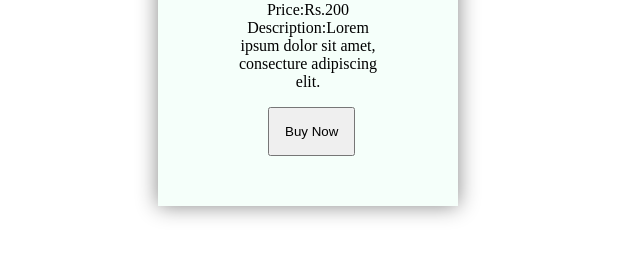
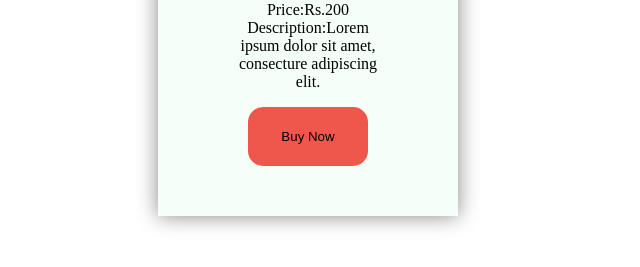
Before and after one commit to acciojob/pricing-card-Praveen27p, a website: page main.html in a window 1280 px wide. Shown: the part 373-640 px from the top of the page, without its empty margins (0-640 px from the left). Drawn offline with Linux system fonts and the light colour scheme.

Commit message:
created a submission

```diff
--- a/styles.css
+++ b/styles.css
@@ -8,9 +8,12 @@
 	box-shadow: 0px 0px 20px 0px #888888;
 }
 #buy{
-	margin:0px 0px 0px 60px;
-	padding:15px;
-	background-color:
-	text-color:
-	border-radious:
+	margin:0px 0px 0px 40px;
+	background-color:#ef574c;
+	border-radius: 15px;
+  border: 2px solid #ef574c;
+  padding: 20px;
+  width: 120px;
 }
+
+}
```
